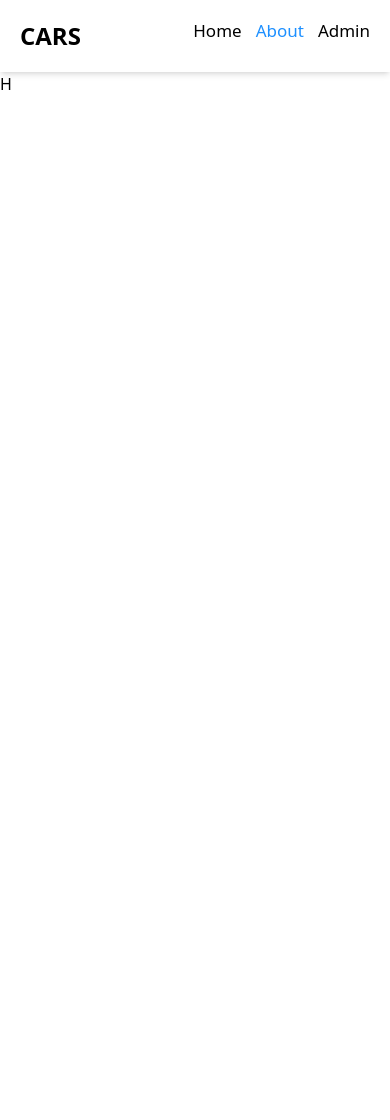
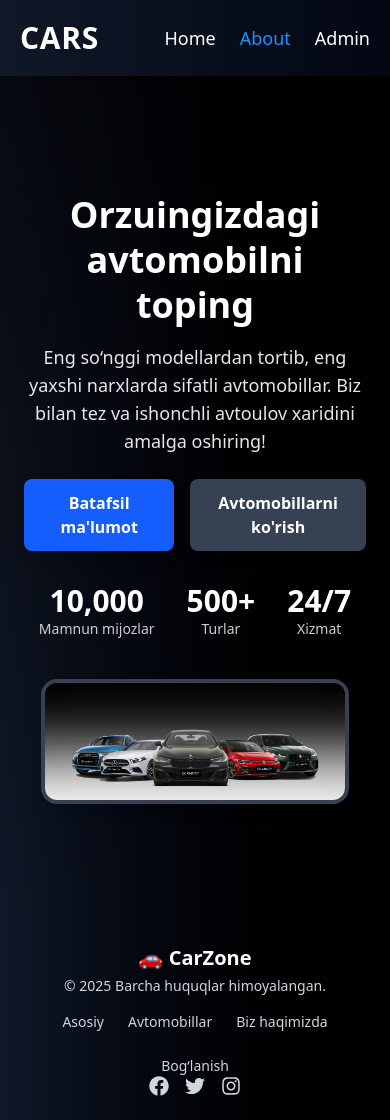
Before and after one commit to Jurayev311/react-15---dars, a React (Vite) app: page /about in a window 390 px wide. Before the commit the page ends 844 px from the top, so only its background shows below. Built offline with nearby package versions, Linux system fonts and the light colour scheme.

Commit message:
web app dizayni yangilandi, footer qism qo'shildi va Linklar qo'shildi, Home, Page sahifalariga style berildi, CountUp qo'shildi About qismida

```diff
--- a/package.json
+++ b/package.json
@@ -13,7 +13,9 @@
     "@reduxjs/toolkit": "^2.5.1",
     "@tailwindcss/vite": "^4.0.6",
     "react": "^19.0.0",
+    "react-countup": "^6.5.3",
     "react-dom": "^19.0.0",
+    "react-icons": "^5.4.0",
     "react-redux": "^9.2.0",
     "react-router-dom": "^7.1.5",
     "tailwindcss": "^4.0.6"
--- a/src/App.jsx
+++ b/src/App.jsx
@@ -14,11 +14,13 @@ import Reports from "./pages/admin/Reports";
 import Analytics from "./pages/admin/Analytics";
 import Settings from "./pages/admin/Settings";
 import Notification from "./pages/admin/Notification";
+import Home from "./pages/home/Home";
 
 function App() {
   return (
     <Routes>
       <Route path="/" element={<Layout />}>
+        <Route path="/" element={<Home />} />
         <Route path="about" element={<Hero />} />
       </Route>
 
--- a/src/components/footer/Footer.jsx
+++ b/src/components/footer/Footer.jsx
@@ -1,9 +1,46 @@
-import React from 'react'
+import React from "react";
+import { Link } from "react-router-dom";
+import { FaFacebook, FaTwitter, FaInstagram } from "react-icons/fa";
 
 const Footer = () => {
   return (
-    <div></div>
-  )
-}
+    <footer className="bg-gradient-to-r from-gray-900 to-black text-gray-300 py-6">
+      <div className="container mx-auto flex flex-col md:flex-row items-center justify-between px-6">
 
-export default Footer
+        <div className="text-center md:text-left mb-4 md:mb-0">
+          <h2 className="text-xl font-bold text-white">🚗 CarZone</h2>
+          <p className="text-sm mt-1">© {new Date().getFullYear()} Barcha huquqlar himoyalangan.</p>
+        </div>
+
+        <ul className="flex flex-wrap justify-center md:justify-start gap-6 text-sm">
+          <li>
+            <Link to="/" className="hover:text-white transition-all">Asosiy</Link>
+          </li>
+          <li>
+            <Link to="/cars" className="hover:text-white transition-all">Avtomobillar</Link>
+          </li>
+          <li>
+            <Link to="/about" className="hover:text-white transition-all">Biz haqimizda</Link>
+          </li>
+          <li>
+            <Link to="/" className="hover:text-white transition-all">Bog‘lanish</Link>
+          </li>
+        </ul>
+
+        <div className="flex gap-4 text-xl">
+          <a href="https://facebook.com" target="_blank" rel="noopener noreferrer" className="hover:text-blue-500 transition-all">
+            <FaFacebook />
+          </a>
+          <a href="https://twitter.com" target="_blank" rel="noopener noreferrer" className="hover:text-blue-400 transition-all">
+            <FaTwitter />
+          </a>
+          <a href="https://instagram.com" target="_blank" rel="noopener noreferrer" className="hover:text-pink-500 transition-all">
+            <FaInstagram />
+          </a>
+        </div>
+      </div>
+    </footer>
+  );
+};
+
+export default Footer;
--- a/src/components/header/Header.jsx
+++ b/src/components/header/Header.jsx
@@ -1,20 +1,26 @@
-import React from 'react';
-import { Link, NavLink } from 'react-router-dom';
-
+import React from "react";
+import { Link, NavLink } from "react-router-dom";
 
 const Header = () => {
   return (
-    <header id='header' className="bg-white text-black p-5 text-center text-2xl font-bold shadow-md">
-      <nav className="container mx-auto flex justify-between space-x-6">
+    <header id="header" className="bg-gradient-to-r from-gray-900 to-gray-950 text-white p-5 shadow-md">
+      <nav className="container mx-auto flex justify-between items-center">
         <div>
-            <Link to={'/'}><h2>CARS</h2></Link>
+          <Link to="/" className="text-3xl font-extrabold tracking-wide">
+            CARS
+          </Link>
         </div>
-        <ul>
-            <li className='flex items-center gap-3.5 text-[17px] font-medium'>
-                <NavLink to={'/'}>Home</NavLink>
-                <NavLink to={'/about'}>About</NavLink>
-                <NavLink to={'/admin'}>Admin</NavLink>
-            </li>
+
+        <ul className="flex items-center gap-6 text-lg font-medium">
+          <NavLink to="/" className="hover:text-blue-400 transition-all">
+            Home
+          </NavLink>
+          <NavLink to="/about" className="hover:text-blue-400 transition-all">
+            About
+          </NavLink>
+          <NavLink to="/admin" className="hover:text-blue-400 transition-all">
+            Admin
+          </NavLink>
         </ul>
       </nav>
     </header>
--- a/src/components/hero/Hero.jsx
+++ b/src/components/hero/Hero.jsx
@@ -1,9 +1,59 @@
-import React from 'react'
+  import React from "react";
+  import cars from "../../assets/image.png";
+  import CountUp from "react-countup";
 
-const Hero = () => {
-  return (
-    <div>H</div>
-  )
-}
+  const Hero = () => {
+    return (
+      <section className="relative w-full min-h-screen bg-gradient-to-r from-gray-900 to-black text-white py-20 px-6 md:px-12 flex flex-col md:flex-row items-center justify-center gap-10">
+        <div className="absolute inset-0 bg-gradient-to-b from-black/60 to-transparent"></div>
 
-export default Hero
+        <div className="container mx-auto flex flex-col md:flex-row items-center justify-between gap-10 relative z-10">
+          <div className="w-full md:w-1/2 text-center md:text-left">
+            <h1 className="text-4xl md:text-5xl font-bold leading-tight">
+              Orzuingizdagi avtomobilni toping
+            </h1>
+            <p className="mt-4 text-lg text-white/90">
+              Eng so‘nggi modellardan tortib, eng yaxshi narxlarda sifatli
+              avtomobillar. Biz bilan tez va ishonchli avtoulov xaridini amalga
+              oshiring!
+            </p>
+
+            <div className="mt-6 flex gap-4 justify-center md:justify-start">
+              <button className="bg-blue-600 text-white px-6 py-3 rounded-lg shadow-lg font-semibold hover:bg-blue-700 transition-all">
+                Batafsil ma'lumot
+              </button>
+              <button className="bg-gray-700 text-white px-6 py-3 rounded-lg shadow-lg font-semibold hover:bg-gray-600 transition-all">
+                Avtomobillarni ko'rish
+              </button>
+            </div>
+
+            <div className="mt-8 flex gap-8 justify-center md:justify-start text-white/80">
+              <div className="text-center">
+                <h3 className="text-3xl font-bold text-white"><CountUp start={0} end={10000} duration={1} /></h3>
+                <p className="text-sm">Mamnun mijozlar</p>
+              </div>
+              <div className="text-center">
+                <h3 className="text-3xl font-bold text-white"><CountUp start={0} end={500} duration={2} />+</h3>
+                <p className="text-sm">Turlar</p>
+              </div>
+              <div className="text-center">
+                <h3 className="text-3xl font-bold text-white"><CountUp start={0} end={24} duration={3} />/7</h3>
+                <p className="text-sm">Xizmat</p>
+              </div>
+            </div>
+          </div>
+
+          <div className="w-full md:w-1/2 flex justify-center animate-slideIn">
+            <img
+              src={cars}
+              alt="Biz haqimizda"
+              className="rounded-2xl shadow-lg border-4 border-gray-700 hover:scale-105 transition-transform duration-300
+      w-[90%] md:w-auto max-w-xs md:max-w-md lg:max-w-lg xl:max-w-xl"
+            />
+          </div>
+        </div>
+      </section>
+    );
+  };
+
+  export default Hero;
--- a/src/pages/home/Home.jsx
+++ b/src/pages/home/Home.jsx
@@ -1,9 +1,31 @@
-import React from 'react'
+import React from "react";
+import { Link } from "react-router-dom";
 
 const Home = () => {
   return (
-    <div>Home</div>
-  )
-}
+    <div className="relative min-h-screen bg-gradient-to-r from-gray-900 to-black text-white">
+      {/* Header sahifaning tepasida turishi uchun */}
 
-export default Home
+      {/* Sahifa mazmuni */}
+      <div className="flex items-center justify-center h-[90vh] relative z-10">
+        <div className="text-center animate-fadeIn">
+          <h1 className="text-5xl md:text-6xl font-bold mb-6 animate-slideIn">
+            Xush kelibsiz!
+          </h1>
+          <p className="text-lg md:text-xl text-white/90 mb-8 animate-fadeIn delay-300">
+            Admin panelga kirish uchun pastdagi tugmani bosing.
+          </p>
+          <Link
+            to="/admin"
+            className="px-8 py-4 bg-blue-600 text-white text-lg font-semibold rounded-lg shadow-lg transition-all duration-300 transform hover:scale-110 hover:bg-blue-700"
+          >
+            Admin Sahifaga O‘tish 🚀
+          </Link>
+        </div>
+      </div>
+
+    </div>
+  );
+};
+
+export default Home;
--- a/src/pages/layout/Layout.jsx
+++ b/src/pages/layout/Layout.jsx
@@ -1,7 +1,7 @@
 import React from 'react'
 import Header from '../../components/header/header'
-import Footer from '../../components/footer/footer'
 import { Outlet } from 'react-router-dom'
+import Footer from '../../components/footer/Footer'
 
 const Layout = () => {
   return (
```
Also changed, not shown: src/assets/image.png (added), src/index.css (line endings or trailing spaces), 1 other file (tests, documents, lock files or other folders).
